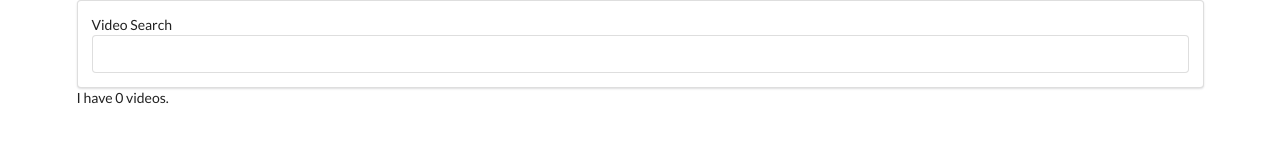
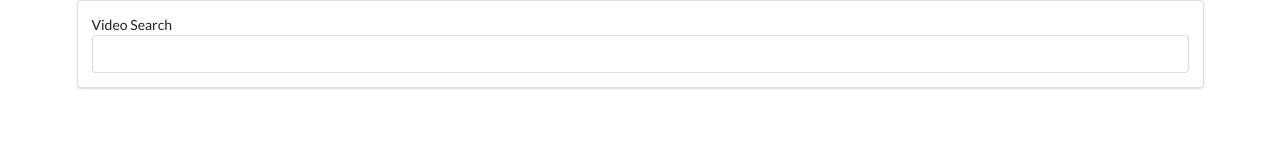
Before and after one commit to mindyBarrs/react-youtube-search, a React (Create React App) app: page / in a window 1280 px wide. Shown: the top 160 px of the page. Built offline with nearby package versions, Linux system fonts and the light colour scheme.

Commit message:
Added Video Components for the list and individual items

```diff
--- a/src/component/App.js
+++ b/src/component/App.js
@@ -2,6 +2,7 @@
 
 /* COMPONENTS */
 import SearchBar from "./SearchBar/SearchBar";
+import VideoList from "./VideoList/VideoList";
 
 /* API */
 import youtube from "../apis/youtube";
@@ -28,7 +29,7 @@
             <div className="ui container">
                 <SearchBar onFormSubmit={ this.onTermSubmit } />
 
-                I have { this.state.videos.length } videos.
+                <VideoList videos={ this.state.videos } />
             </div>
         );
     }
--- /dev/null
+++ b/src/component/VideoItem/VideoItem.js
@@ -0,0 +1,9 @@
+import React from "react";
+
+const VideoItem = ( props ) => {
+    return(
+        <div>Video Item</div>
+    );
+}
+
+export default VideoItem;
--- /dev/null
+++ b/src/component/VideoList/VideoList.js
@@ -0,0 +1,18 @@
+import React from "react";
+
+/* COMPONENT */
+import VideoItem from "../VideoItem/VideoItem";
+
+const VideoList = ({ videos }) => {
+    const renderedList = videos.map(video => {
+        return <VideoItem video={ video } />;
+    });
+
+    return(
+        <div>
+            { renderedList }
+        </div>
+    );
+}
+
+export default VideoList;
```
